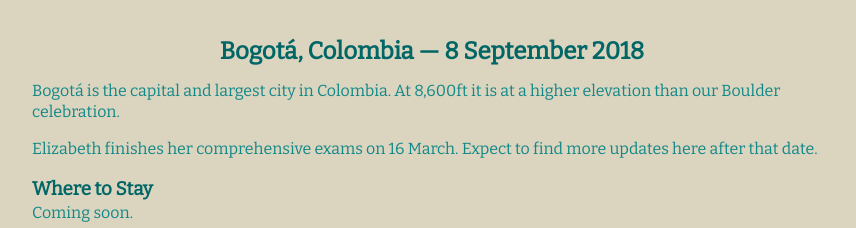
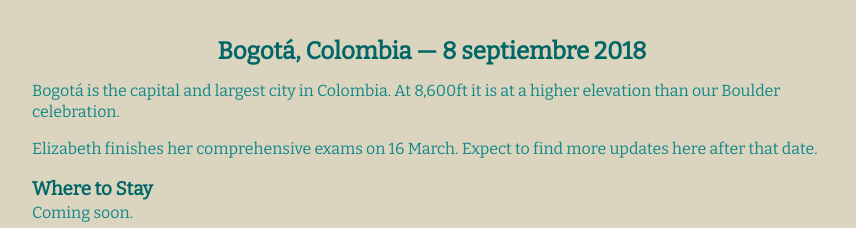
Before and after one commit to elizabeth-and-john/elizabeth-and-john.github.io, a Jekyll site: the page built from colombia.md, in a window 1280 px wide. Shown: the top 228 px of the page, without its empty margins (208-1064 px from the left). Built offline with Jekyll 4.4.1, drawn with Linux system fonts in a browser that asks for light colours.

Commit message:
más español

```diff
--- a/colombia.md
+++ b/colombia.md
@@ -3,7 +3,7 @@ layout: layout
 title: Elizabeth and John
 ---
 
-# Bogotá, Colombia &mdash; 8 September 2018
+# Bogotá, Colombia &mdash; 8 septiembre 2018
 
 Bogotá is the capital and largest city in Colombia. At 8,600ft it is at a higher
 elevation than our Boulder celebration.
```
Also changed, not shown: index.md (+1 -1 lines).
